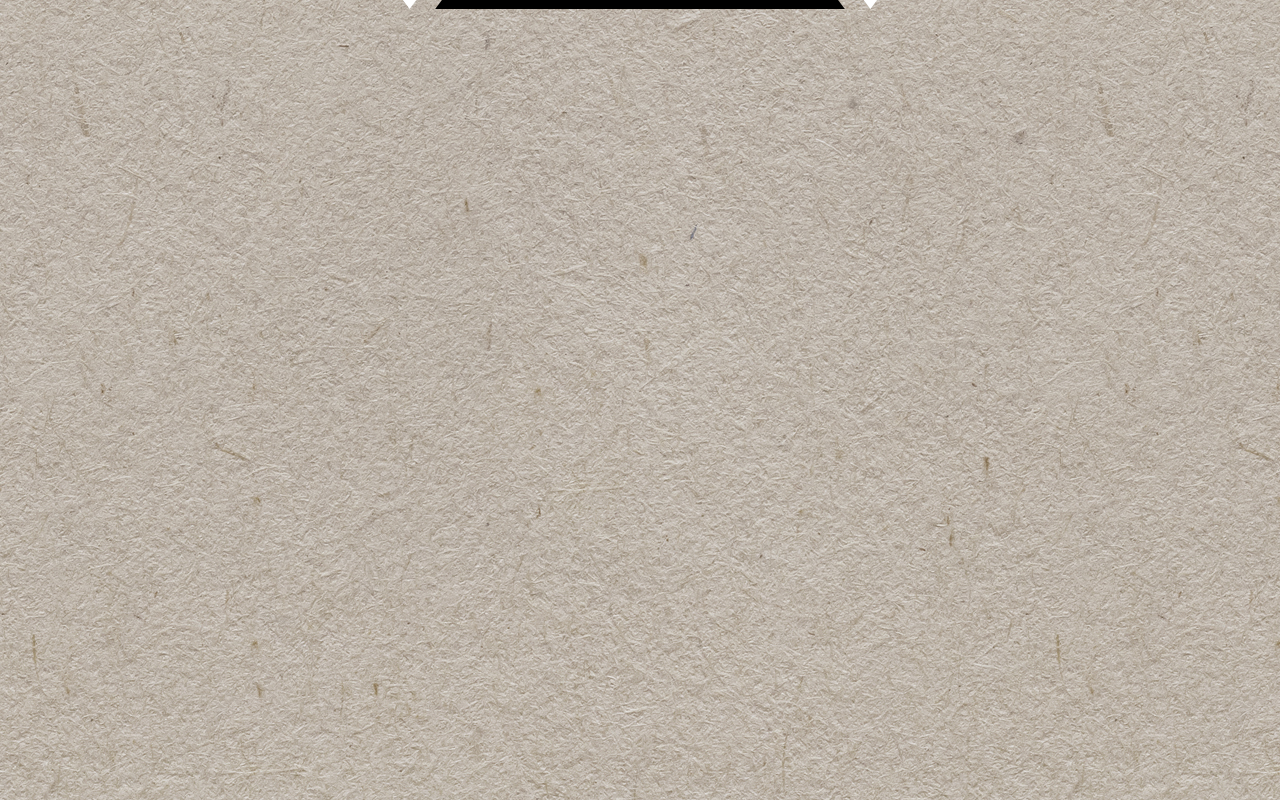
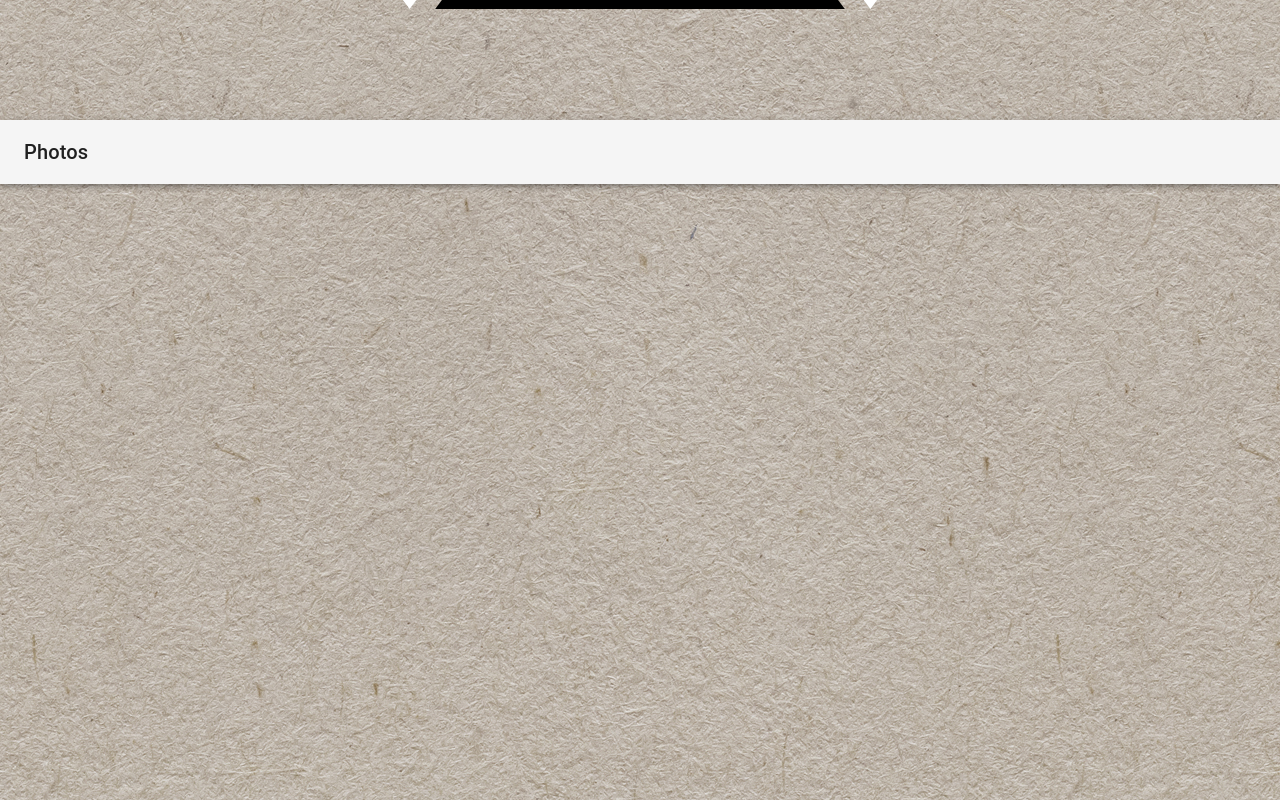
Before and after one commit to SuttonAshby/reactPortfolio, a React (Create React App) app: page / in a window 1280 px wide. Shown: the part 680-1480 px from the top of the page. Built offline with nearby package versions, Linux system fonts and the light colour scheme.

Commit message:
added sticky header placeholder

```diff
--- a/src/components/Navbar.js
+++ b/src/components/Navbar.js
@@ -8,6 +8,9 @@ import Typography from '@material-ui/core/Typography';
 const styles = {
   root: {
     flexGrow: 1,
+    position: "-webkit-sticky",
+    position: "sticky",
+    top: "0"
   },
 };
 
--- a/src/pages/Home.js
+++ b/src/pages/Home.js
@@ -3,6 +3,7 @@ import background from '../images/texture-bg.jpg';
 import Landing from '../components/Landing.js';
 import About from '../components/About.js';
 import SelectedWorks from '../components/SelectedWorks';
+import Navbar from '../components/Navbar';
 
 
 
@@ -16,14 +17,21 @@ const styles = {
     }
 }
 
+//notes: separate landing component from all other page components
+
 function Home(props) {
     const { classes } = props;
 
     return (
         <div style={styles.home}>
             <Landing />
+            <div>
+            <Navbar
+                position="absolute" />
             <SelectedWorks />
             <About />
+                </div>
+
         </div>
     )
 }
```
